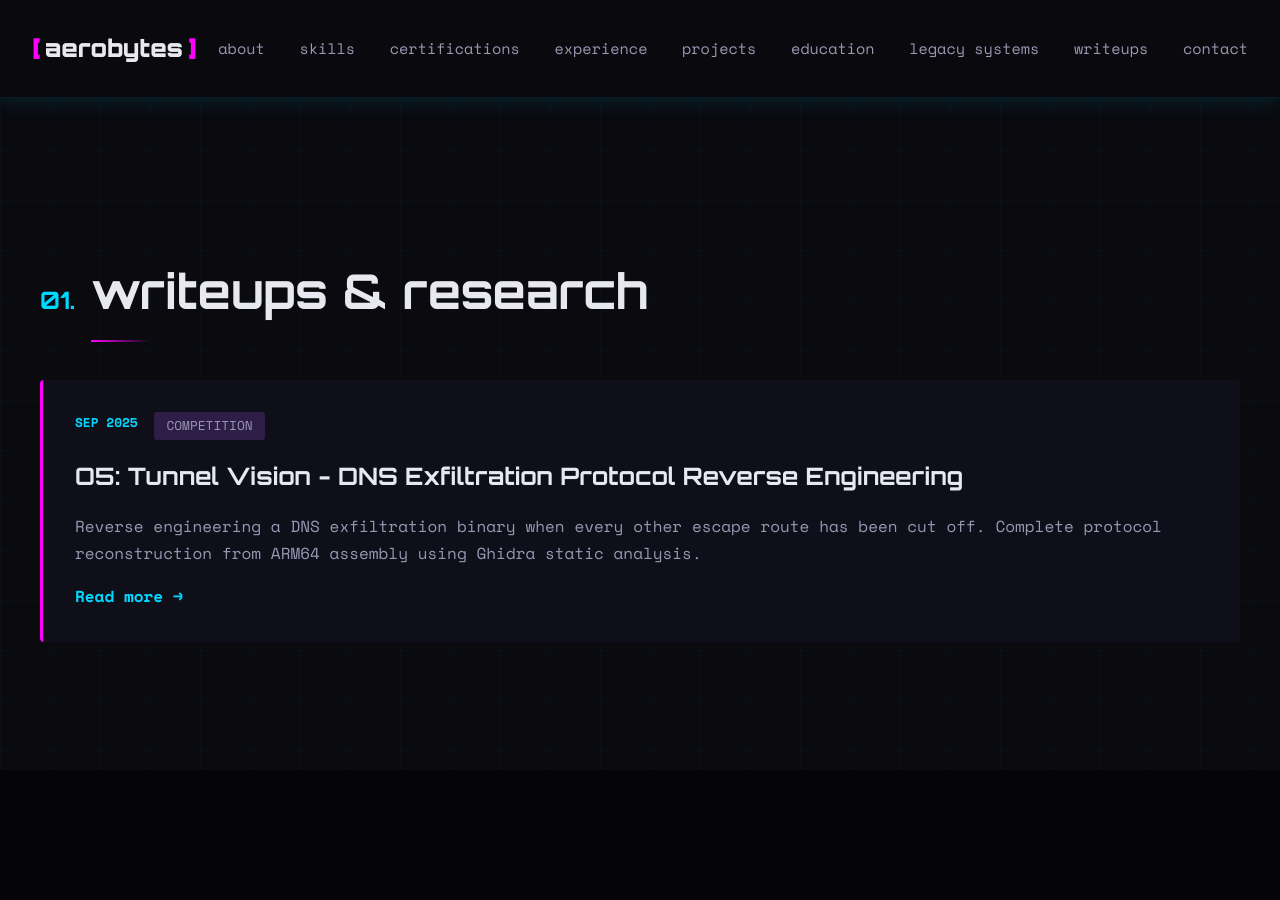
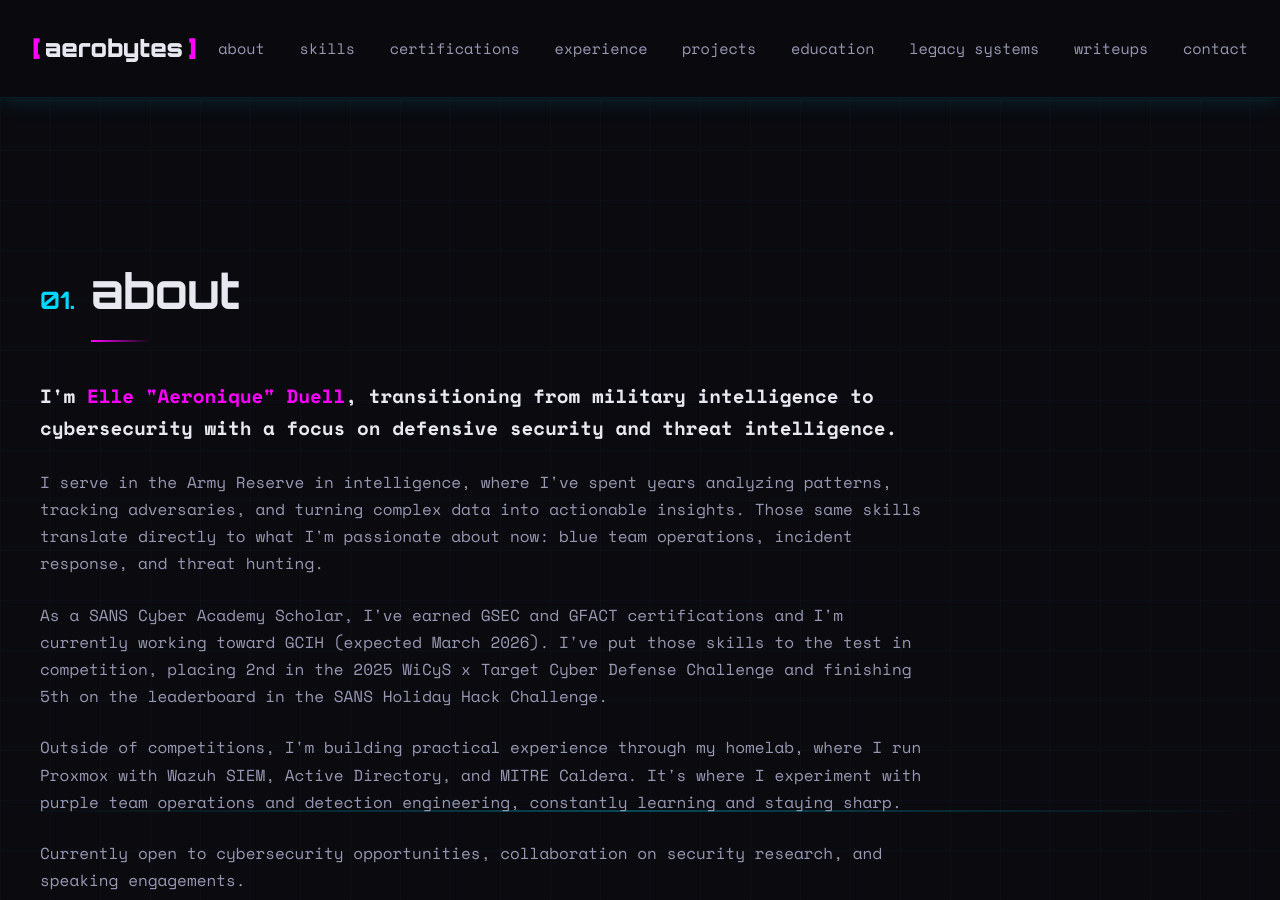
Before and after one commit to Aeronique/aerobytes-site, a Jekyll site: the page built from index.html, in a window 1280 px wide and 900 px high, scrolled down 778 px. Built offline with Jekyll 4.4.1, drawn with Linux system fonts in a browser that asks for light colours; some of the changed text lies outside the part shown.

Commit message:
Add files via upload

```diff
--- a/index.html
+++ b/index.html
@@ -20,11 +20,52 @@
     </div>
 </section>
 
-<!-- Writeups Section -->
-<section id="writeups" class="section">
+<!-- About Section with Integrated Contact -->
+<section id="about" class="section">
     <div class="container">
         <h2 class="section-title">
             <span class="section-number">01.</span>
+            <span class="section-text">about</span>
+        </h2>
+        <div class="about-content">
+           <p class="lead">I'm <span class="name-highlight">Elle "Aeronique" Duell</span>, transitioning from military intelligence to cybersecurity with a focus on defensive security and threat intelligence.</p>
+
+           <p>I serve in the Army Reserve in intelligence, where I've spent years analyzing patterns, tracking adversaries, and turning complex data into actionable insights. Those same skills translate directly to what I'm passionate about now: blue team operations, incident response, and threat hunting.</p>
+
+           <p>As a SANS Cyber Academy Scholar, I've earned GSEC and GFACT certifications and I'm currently working toward GCIH (expected March 2026). I've put those skills to the test in competition, placing 2nd in the 2025 WiCyS x Target Cyber Defense Challenge and finishing 5th on the leaderboard in the SANS Holiday Hack Challenge.</p>
+
+           <p>Outside of competitions, I'm building practical experience through my homelab, where I run Proxmox with Wazuh SIEM, Active Directory, and MITRE Caldera. It's where I experiment with purple team operations and detection engineering, constantly learning and staying sharp.</p>
+
+           <div class="about-contact">
+               <p class="contact-intro">Currently open to cybersecurity opportunities, collaboration on security research, and speaking engagements.</p>
+               <div class="social-links">
+                   <a href="https://github.com/Aeronique" target="_blank" class="social-link" aria-label="GitHub">
+                       <i class="fab fa-github"></i>
+                       <span>GitHub</span>
+                   </a>
+                   <a href="https://linkedin.com/in/michelle-duell" target="_blank" class="social-link" aria-label="LinkedIn">
+                       <i class="fab fa-linkedin"></i>
+                       <span>LinkedIn</span>
+                   </a>
+                   <a href="https://medium.com/@aeronique" target="_blank" class="social-link" aria-label="Medium">
+                       <i class="fab fa-medium"></i>
+                       <span>Medium</span>
+                   </a>
+                   <a href="mailto:contact@aerobytes.io" class="social-link" aria-label="Email">
+                       <i class="fas fa-envelope"></i>
+                       <span>Email</span>
+                   </a>
+               </div>
+           </div>
+        </div>
+    </div>
+</section>
+
+<!-- Writeups Section -->
+<section id="writeups" class="section section-dark">
+    <div class="container">
+        <h2 class="section-title">
+            <span class="section-number">02.</span>
             <span class="section-text">writeups & research</span>
         </h2>
         <div class="writeups-list">
@@ -73,14 +114,20 @@
             </div>
             {% endif %}
         </div>
+
+        <div class="view-all-writeups">
+            <a href="/writeups" class="view-all-link">
+                View all writeups →
+            </a>
+        </div>
     </div>
 </section>
 
 <!-- Projects Section -->
-<section id="projects" class="section section-dark">
+<section id="projects" class="section">
     <div class="container">
         <h2 class="section-title">
-            <span class="section-number">02.</span>
+            <span class="section-number">03.</span>
             <span class="section-text">projects & achievements</span>
         </h2>
 
@@ -203,25 +250,6 @@
         <h3 class="subsection-title">Technical Writing</h3>
         <div class="writing-item">
             <p>Author of technical reports and analysis documenting CTF challenge solutions, honeypot deployment findings, blockchain security research, and homelab infrastructure. Published 6 articles at <a href="https://medium.com/@aeronique" target="_blank" class="inline-link">medium.com/@aeronique</a></p>
-        </div>
-    </div>
-</section>
-
-<!-- About Section -->
-<section id="about" class="section">
-    <div class="container">
-        <h2 class="section-title">
-            <span class="section-number">03.</span>
-            <span class="section-text">about</span>
-        </h2>
-        <div class="about-content">
-           <p class="lead">I'm <span class="name-highlight">Elle "Aeronique" Duell</span>, transitioning from military intelligence to cybersecurity with a focus on defensive security and threat intelligence.</p>
-
-           <p>I serve in the Army Reserve in intelligence, where I've spent years analyzing patterns, tracking adversaries, and turning complex data into actionable insights. Those same skills translate directly to what I'm passionate about now: blue team operations, incident response, and threat hunting.</p>
-
-           <p>As a SANS Cyber Academy Scholar, I've earned GSEC and GFACT certifications and I'm currently working toward GCIH (expected March 2026). I've put those skills to the test in competition, placing 2nd in the 2025 WiCyS x Target Cyber Defense Challenge and finishing 5th on the leaderboard in the SANS Holiday Hack Challenge.</p>
-
-           <p>Outside of competitions, I'm building practical experience through my homelab, where I run Proxmox with Wazuh SIEM, Active Directory, and MITRE Caldera. It's where I experiment with purple team operations and detection engineering, constantly learning and staying sharp.</p>
         </div>
     </div>
 </section>
@@ -395,37 +423,3 @@
         </div>
     </div>
 </section>
-
-<!-- Contact Section -->
-<section id="contact" class="section">
-    <div class="container">
-        <h2 class="section-title">
-            <span class="section-number">09.</span>
-            <span class="section-text">get in touch</span>
-        </h2>
-        <div class="contact-content">
-            <p class="contact-text">Currently open to cybersecurity opportunities, collaboration on security research, and speaking engagements. Co-presenting at WiCyS 2026 Conference.</p>
-            <div class="contact-links">
-                <a href="https://github.com/Aeronique" target="_blank" class="contact-button">
-                    <span class="button-icon">→</span>
-                    GitHub
-                </a>
-                <a href="https://linkedin.com/in/michelle-duell" target="_blank" class="contact-button">
-                    <span class="button-icon">→</span>
-                    LinkedIn
-                </a>
-                <a href="mailto:contact@aerobytes.io" class="contact-button">
-                    <span class="button-icon">→</span>
-                    Email
-                </a>
-            </div>
-            <div class="pgp-section">
-                <p class="pgp-text">
-                    <span class="terminal-prompt">$</span>
-                    Prefer encrypted communication?
-                    <a href="#" class="pgp-link">PGP key</a>
-                </p>
-            </div>
-        </div>
-    </div>
-</section>
```
